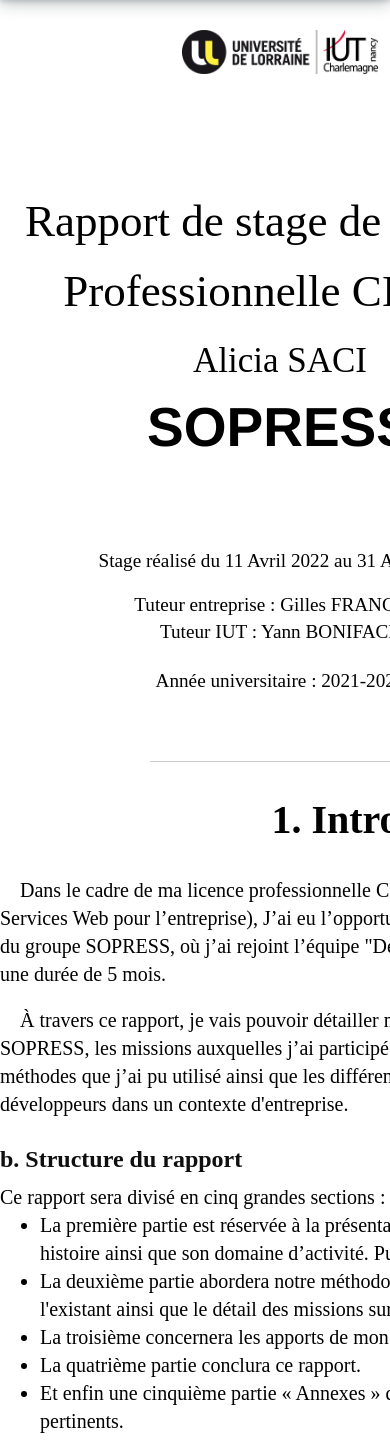
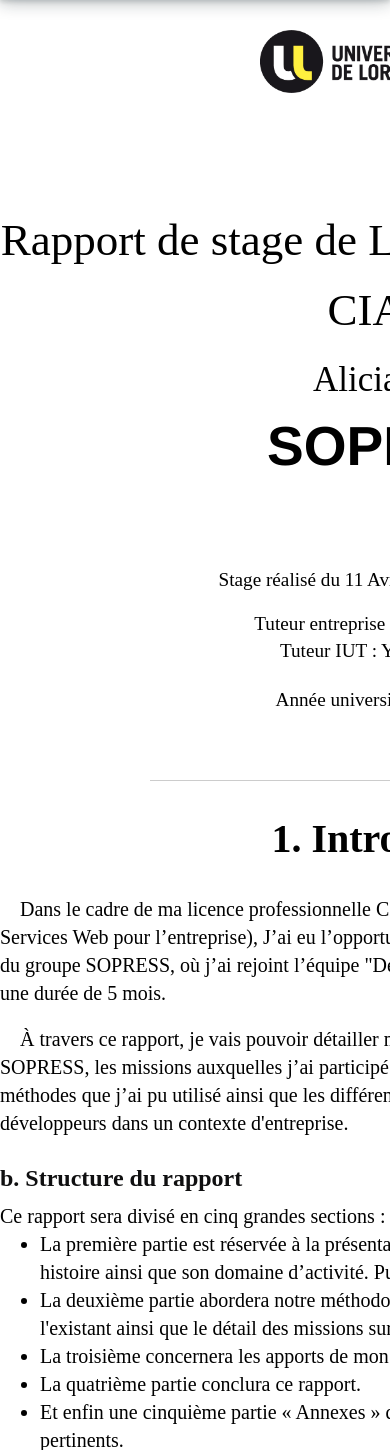
Before and after one commit to Aliciasaci/Rapport_stage, a PHP site: page /index.php in a window 390 px wide; the page is wider, and only the part inside the window is pictured. Shown: the part 246-1696 px from the top of that part. Run offline with PHP 8.4, Linux system fonts and the light colour scheme; some libraries are stand-ins or nearby versions.

Commit message:
mise à jour'

```diff
--- a/style/style.css
+++ b/style/style.css
@@ -133,12 +133,6 @@ main .main-header #description-header span:nth-child(5) a {
 
 main .main-header #description-header span:nth-child(5) a:hover {
   text-decoration: underline;
-}
-
-@media screen and (max-width: 1200px) {
-  main {
-    width: 35em;
-  }
 }
 
 main #main-content {
--- a/style/style.scss
+++ b/style/style.scss
@@ -105,10 +105,6 @@ main {
         }
       }
     }
-  }
-
-  @media screen and (max-width: 1200px) {
-    width: 35em;
   }
 
   #main-content {
```
Also changed, not shown: 1 other file.
